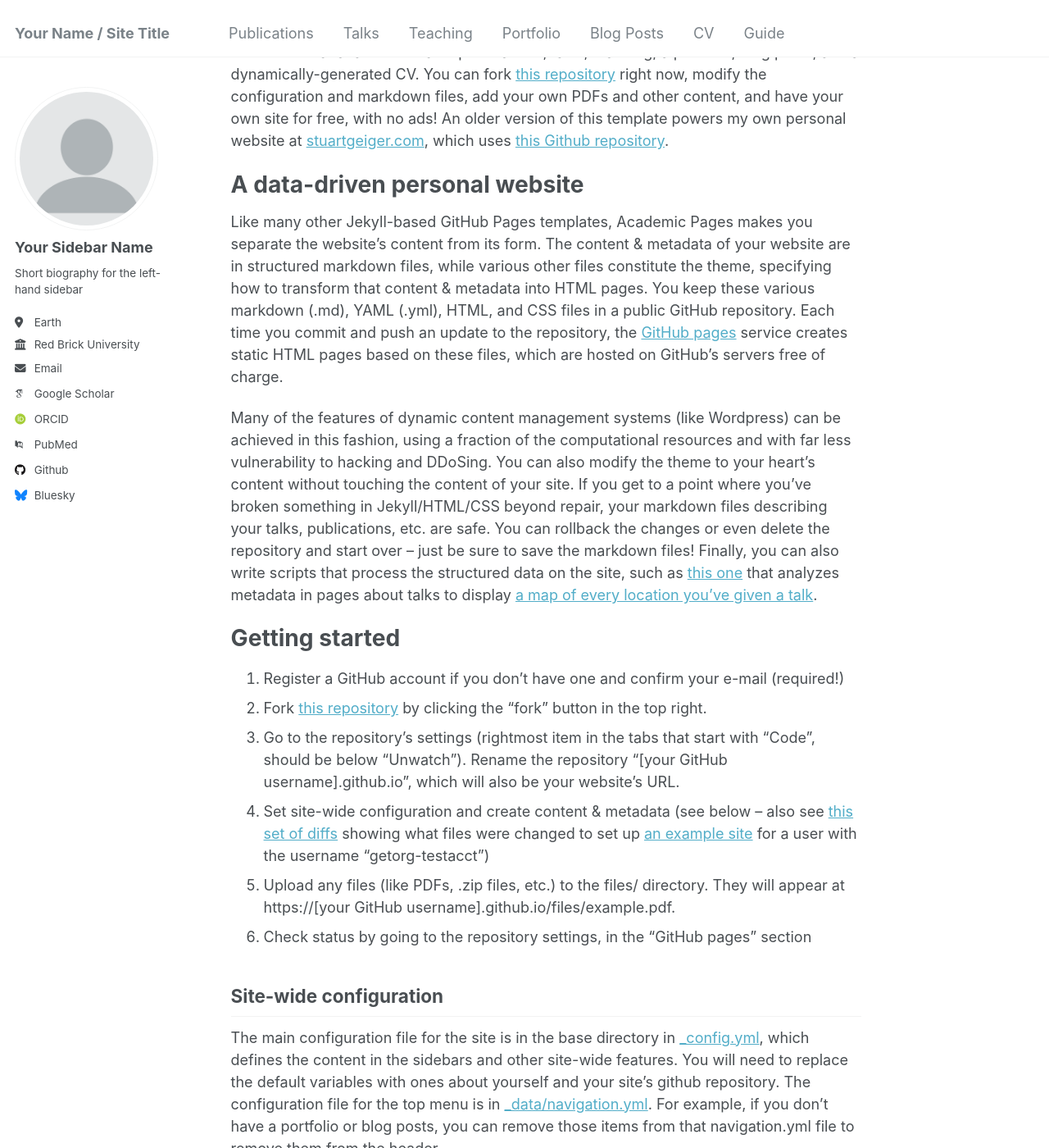
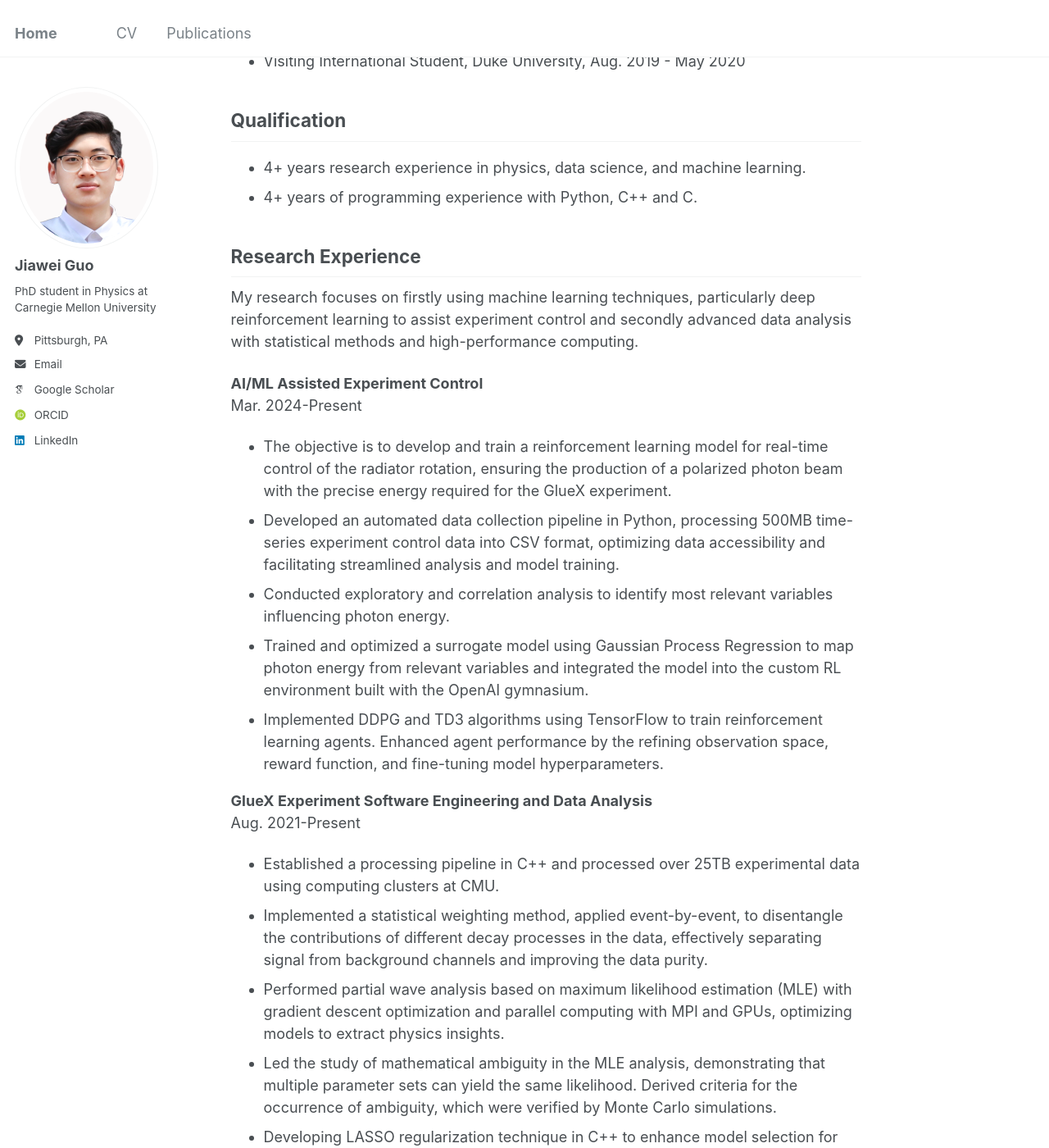
Before and after one commit to gjwei1999/gjwei1999.github.io, a Jekyll site: the page built from _pages/about.md, in a window 1280 px wide and 1400 px high, scrolled down 261 px. Shown: the whole window at 82% size. Built offline with Jekyll 4.4.1, drawn with Linux system fonts in a browser that asks for light colours; some web fonts are replaced; some of the changed text lies outside the part shown.

Commit message:
initial edit

```diff
--- a/_config.yml
+++ b/_config.yml
@@ -8,47 +8,47 @@
 
 # Basic Site Settings
 locale                   : "en-US"
-title                    : "Your Name / Site Title"
+title                    : "Home"
 title_separator          : "-"
-name                     : &name "Your Name"
-description              : &description "personal description"
-url                      : https://academicpages.github.io # the base hostname & protocol for your site e.g. "https://mmistakes.github.io"
+name                     : &name "Jiawei Guo"
+description              : &description "PhD student in Physics at Carnegie Mellon University"
+url                      : https://jiaweiguo.github.io # the base hostname & protocol for your site e.g. "https://mmistakes.github.io"
 baseurl                  : "" # the subpath of your site, e.g. "/blog"
-repository               : "academicpages/academicpages.github.io"
+repository               : "gjwei1999/jiaweiguo.github.io"
 
 # Site Author - The following control what appear as part of the author content on the side bar.
 #               If a field is blank the icon and link will not appear, otherwise it will be shown.
 #               Additional customization can be done by editing /_includes/author-profile.html
 author:
   # Biographic information
-  avatar           : "profile.png"
-  name             : "Your Sidebar Name"
+  avatar           : "JiaweGuo_avatar.png"
+  name             : "Jiawei Guo"
   pronouns         : # example: "she/her"
-  bio              : "Short biography for the left-hand sidebar"
-  location         : "Earth"
-  employer         : "Red Brick University"
+  bio              : "PhD student in Physics at Carnegie Mellon University"
+  location         : "Pittsburgh, PA"
+  employer         : # "Red Brick University"
   uri              : # URL
-  email            : "none@example.org"
+  email            : "jiawei.guo1999@gmail.com"
 
   # Academic websites
   arxiv            : # URL - Update with the correct link to your profile
-  googlescholar    : "https://scholar.google.com/citations?user=PS_CX0AAAAAJ"
+  googlescholar    : "https://scholar.google.com/citations?user=NUZ4MgsAAAAJ&hl=en"
   impactstory      : # URL
-  orcid            : "http://orcid.org/yourorcidurl"
+  orcid            : "http://orcid.org/0000-0003-2936-0088"
   semantic         : # URL
-  pubmed           : "https://www.ncbi.nlm.nih.gov/pubmed/?term=john+snow"
+  pubmed           : # "https://www.ncbi.nlm.nih.gov/pubmed/?term=john+snow"
   researchgate     : # URL
 
   # Repositories and software development
   bitbucket        : # Username - Update with your username on the site
   codepen          : # Username
   dribbble         : # Username
-  github           : "academicpages"
+  github           : # "academicpages"
   kaggle           : # Username
   stackoverflow    : # User number or user number and name (i.e., use "1" or "1/jeff-atwood")
 
   # Social media
-  bluesky          : "bsky.app" # Replace this with you Bluesky username
+  bluesky          : # "bsky.app" # Replace this with you Bluesky username
   facebook         : # Username
   flickr           : # Username
   foursquare       : # Username
@@ -57,7 +57,7 @@ author:
   keybase          : # Username
   instagram        : # Username
   lastfm           : # Username
-  linkedin         : # Username
+  linkedin         : "https://www.linkedin.com/in/jiawei-guo-a9b871205/"
   mastodon         : # URL
   medium           : # URL
   pinterest        : # Username
--- a/_data/navigation.yml
+++ b/_data/navigation.yml
@@ -5,23 +5,23 @@
 # prevent it from being included in the site.
 
 main:
+  - title: "CV"
+    url: /files/JiaweiGuo_CV.pdf
+
   - title: "Publications"
     url: /publications/
 
-  - title: "Talks"
-    url: /talks/
+  # - title: "Talks"
+  #   url: /talks/
 
-  - title: "Teaching"
-    url: /teaching/
+  # - title: "Teaching"
+  #   url: /teaching/
 
-  - title: "Portfolio"
-    url: /portfolio/
+  # - title: "Portfolio"
+  #   url: /portfolio/
 
-  - title: "Blog Posts"
-    url: /year-archive/
+  # - title: "Blog Posts"
+  #   url: /year-archive/
 
-  - title: "CV"
-    url: /cv/
-
-  - title: "Guide"
-    url: /markdown/
+  # - title: "Guide"
+  #   url: /markdown/
--- a/_pages/about.md
+++ b/_pages/about.md
@@ -1,49 +1,54 @@
 ---
 permalink: /
-title: "Academic Pages is a ready-to-fork GitHub Pages template for academic personal websites"
+title: "Hello! Welcome to Jiawei Guo's homepage!"
 author_profile: true
 redirect_from:
   - /about/
   - /about.html
 ---
 
-This is the front page of a website that is powered by the [Academic Pages template](https://github.com/academicpages/academicpages.github.io) and hosted on GitHub pages. [GitHub pages](https://pages.github.com) is a free service in which websites are built and hosted from code and data stored in a GitHub repository, automatically updating when a new commit is made to the respository. This template was forked from the [Minimal Mistakes Jekyll Theme](https://mmistakes.github.io/minimal-mistakes/) created by Michael Rose, and then extended to support the kinds of content that academics have: publications, talks, teaching, a portfolio, blog posts, and a dynamically-generated CV. You can fork [this repository](https://github.com/academicpages/academicpages.github.io) right now, modify the configuration and markdown files, add your own PDFs and other content, and have your own site for free, with no ads! An older version of this template powers my own personal website at [stuartgeiger.com](http://stuartgeiger.com), which uses [this Github repository](https://github.com/staeiou/staeiou.github.io).
+Education
+------
+* Ph.D. in Physics, Carnegie Mellon University, Aug. 2021 - (exp) May 2026
+* B.S. in Physics, Shandong University, Sep. 2017 - June 2021
+* Visiting International Student, Duke University, Aug. 2019 - May 2020
 
-A data-driven personal website
-======
-Like many other Jekyll-based GitHub Pages templates, Academic Pages makes you separate the website's content from its form. The content & metadata of your website are in structured markdown files, while various other files constitute the theme, specifying how to transform that content & metadata into HTML pages. You keep these various markdown (.md), YAML (.yml), HTML, and CSS files in a public GitHub repository. Each time you commit and push an update to the repository, the [GitHub pages](https://pages.github.com/) service creates static HTML pages based on these files, which are hosted on GitHub's servers free of charge.
+Qualification
+------
+* 4+ years research experience in physics, data science, and machine learning.
+* 4+ years of programming experience with Python, C++ and C.
 
-Many of the features of dynamic content management systems (like Wordpress) can be achieved in this fashion, using a fraction of the computational resources and with far less vulnerability to hacking and DDoSing. You can also modify the theme to your heart's content without touching the content of your site. If you get to a point where you've broken something in Jekyll/HTML/CSS beyond repair, your markdown files describing your talks, publications, etc. are safe. You can rollback the changes or even delete the repository and start over -- just be sure to save the markdown files! Finally, you can also write scripts that process the structured data on the site, such as [this one](https://github.com/academicpages/academicpages.github.io/blob/master/talkmap.ipynb) that analyzes metadata in pages about talks to display [a map of every location you've given a talk](https://academicpages.github.io/talkmap.html).
+Research Experience
+------
+My research focuses on firstly using machine learning techniques, particularly deep reinforcement learning to assist experiment control and secondly advanced data analysis with statistical methods and high-performance computing.
 
-Getting started
-======
-1. Register a GitHub account if you don't have one and confirm your e-mail (required!)
-1. Fork [this repository](https://github.com/academicpages/academicpages.github.io) by clicking the "fork" button in the top right.
-1. Go to the repository's settings (rightmost item in the tabs that start with "Code", should be below "Unwatch"). Rename the repository "[your GitHub username].github.io", which will also be your website's URL.
-1. Set site-wide configuration and create content & metadata (see below -- also see [this set of diffs](http://archive.is/3TPas) showing what files were changed to set up [an example site](https://getorg-testacct.github.io) for a user with the username "getorg-testacct")
-1. Upload any files (like PDFs, .zip files, etc.) to the files/ directory. They will appear at https://[your GitHub username].github.io/files/example.pdf.
-1. Check status by going to the repository settings, in the "GitHub pages" section
+**AI/ML Assisted Experiment Control**\
+Mar. 2024-Present
+* The objective is to develop and train a reinforcement learning model for real-time control of the radiator rotation, ensuring the production of a polarized photon beam with the precise energy required for the GlueX experiment.
+* Developed an automated data collection pipeline in Python, processing 500MB time-series experiment control data into CSV format, optimizing data accessibility and facilitating streamlined analysis and model training.
+* Conducted exploratory and correlation analysis to identify most relevant variables influencing photon energy.
+* Trained and optimized a surrogate model using Gaussian Process Regression to map photon energy from relevant variables and integrated the model into the custom RL environment built with the OpenAI gymnasium.
+* Implemented DDPG and TD3 algorithms using TensorFlow to train reinforcement learning agents. Enhanced agent performance by the refining observation space, reward function, and fine-tuning model hyperparameters.
 
-Site-wide configuration
+**GlueX Experiment Software Engineering and Data Analysis**\
+Aug. 2021-Present
+* Established a processing pipeline in C++ and processed over 25TB experimental data using computing clusters at CMU.
+* Implemented a statistical weighting method, applied event-by-event, to disentangle the contributions of different decay processes in the data, effectively separating signal from background channels and improving the data purity.
+* Performed partial wave analysis based on maximum likelihood estimation (MLE) with gradient descent optimization and parallel computing with MPI and GPUs, optimizing models to extract physics insights.
+* Led the study of mathematical ambiguity in the MLE analysis, demonstrating that multiple parameter sets can yield the same likelihood. Derived criteria for the occurrence of ambiguity, which were verified by Monte Carlo simulations.
+* Developing LASSO regularization technique in C++ to enhance model selection for the partial wave analysis.
+
+**Algorithm Development for PandaX-4T Supernova Early Warning**\
+Nov. 2020-Jun. 2021
+* Developed an object-oriented sliding window algorithm in C++ for the prompt detection of supernova bursts.
+* Implemented Monte Carlo simulation to assess the algorithm’s performance in classifying supernova burst signals amidst Poisson-distributed background noise, ensuring accurate detection capabilities.
+* Achieved a 99.73% true positive rate and limited the false positive frequency to once a week with optimized parameters.
+
+
+Selected Course Project
 ------
-The main configuration file for the site is in the base directory in [_config.yml](https://github.com/academicpages/academicpages.github.io/blob/master/_config.yml), which defines the content in the sidebars and other site-wide features. You will need to replace the default variables with ones about yourself and your site's github repository. The configuration file for the top menu is in [_data/navigation.yml](https://github.com/academicpages/academicpages.github.io/blob/master/_data/navigation.yml). For example, if you don't have a portfolio or blog posts, you can remove those items from that navigation.yml file to remove them from the header.
-
-Create content & metadata
-------
-For site content, there is one markdown file for each type of content, which are stored in directories like _publications, _talks, _posts, _teaching, or _pages. For example, each talk is a markdown file in the [_talks directory](https://github.com/academicpages/academicpages.github.io/tree/master/_talks). At the top of each markdown file is structured data in YAML about the talk, which the theme will parse to do lots of cool stuff. The same structured data about a talk is used to generate the list of talks on the [Talks page](https://academicpages.github.io/talks), each [individual page](https://academicpages.github.io/talks/2012-03-01-talk-1) for specific talks, the talks section for the [CV page](https://academicpages.github.io/cv), and the [map of places you've given a talk](https://academicpages.github.io/talkmap.html) (if you run this [python file](https://github.com/academicpages/academicpages.github.io/blob/master/talkmap.py) or [Jupyter notebook](https://github.com/academicpages/academicpages.github.io/blob/master/talkmap.ipynb), which creates the HTML for the map based on the contents of the _talks directory).
-
-**Markdown generator**
-
-I have also created [a set of Jupyter notebooks](https://github.com/academicpages/academicpages.github.io/tree/master/markdown_generator
-) that converts a CSV containing structured data about talks or presentations into individual markdown files that will be properly formatted for the Academic Pages template. The sample CSVs in that directory are the ones I used to create my own personal website at stuartgeiger.com. My usual workflow is that I keep a spreadsheet of my publications and talks, then run the code in these notebooks to generate the markdown files, then commit and push them to the GitHub repository.
-
-How to edit your site's GitHub repository
-------
-Many people use a git client to create files on their local computer and then push them to GitHub's servers. If you are not familiar with git, you can directly edit these configuration and markdown files directly in the github.com interface. Navigate to a file (like [this one](https://github.com/academicpages/academicpages.github.io/blob/master/_talks/2012-03-01-talk-1.md) and click the pencil icon in the top right of the content preview (to the right of the "Raw | Blame | History" buttons). You can delete a file by clicking the trashcan icon to the right of the pencil icon. You can also create new files or upload files by navigating to a directory and clicking the "Create new file" or "Upload files" buttons.
-
-Example: editing a markdown file for a talk
-![Editing a markdown file for a talk](/images/editing-talk.png)
-
-For more info
-------
-More info about configuring Academic Pages can be found in [the guide](https://academicpages.github.io/markdown/). The [guides for the Minimal Mistakes theme](https://mmistakes.github.io/minimal-mistakes/docs/configuration/) (which this theme was forked from) might also be helpful.
+**Image Captioning : Exploring CNN + CNN And CNN + Transformer Model**\
+Course: 10-701 Introduction to Machine Learning
+* Built 2 models with PyTorch, one using CNN+CNN for vision and language, the other using CNN+Transformer.
+* Applied hierarchical attention mechanism for CNN+CNN model, achieving results comparable to LSTM-based models.
+* Trained models with 10K images from MSCOCO dataset, demonstrating the CNN+Transformer model outperforms CNN-and LSTM-based models by 10%, with a BLEU-1 score around 70. See our final report [here](https://jiaweiguo.github.io/files/10701_final_report.pdf).
--- a/_pages/publications.html
+++ b/_pages/publications.html
@@ -6,7 +6,7 @@ author_profile: true
 ---
 
 {% if site.author.googlescholar %}
-  <div class="wordwrap">You can also find my articles on <a href="{{site.author.googlescholar}}">my Google Scholar profile</a>.</div>
+  <div class="wordwrap">You can find my articles and citation on my <a href="https://inspirehep.net/authors/2669234?ui-citation-summary=true">InSpire profile</a>, <a href="{{site.author.googlescholar}}">Google Scholar profile</a>, and <a href="{{site.author.orcid}}">ORCID profile</a>.</div>
 {% endif %}
 
 {% include base_path %}
```
Also changed, not shown: _publications/2009-10-01-paper-title-number-1.md (deleted, +0 -14 lines), _publications/2010-10-01-paper-title-number-2.md (deleted, +0 -14 lines), _publications/2015-10-01-paper-title-number-3.md (deleted, +0 -14 lines), _publications/2024-02-17-paper-title-number-4.md (deleted, +0 -13 lines), images/JiaweGuo_avatar.png (added), 9 other files.
